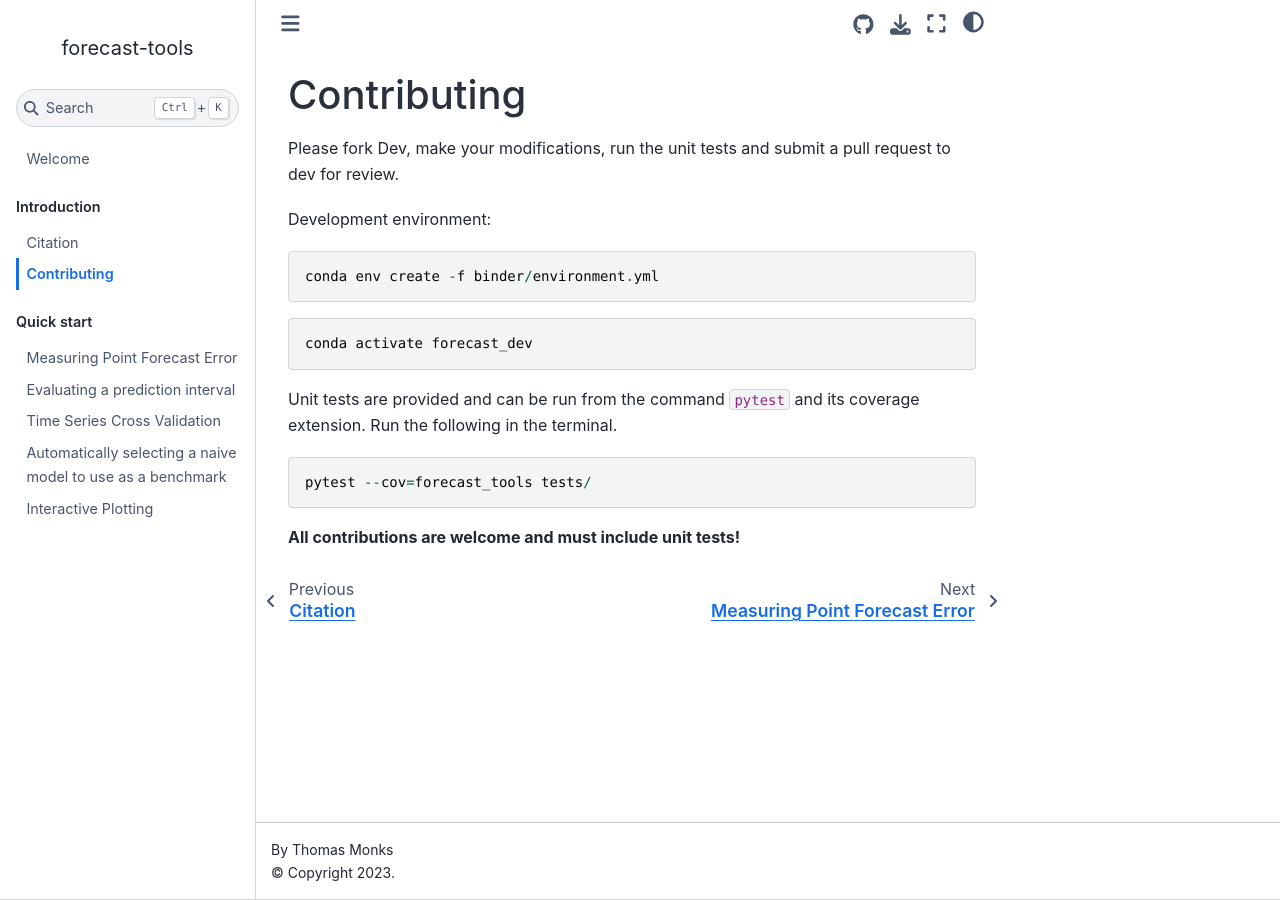
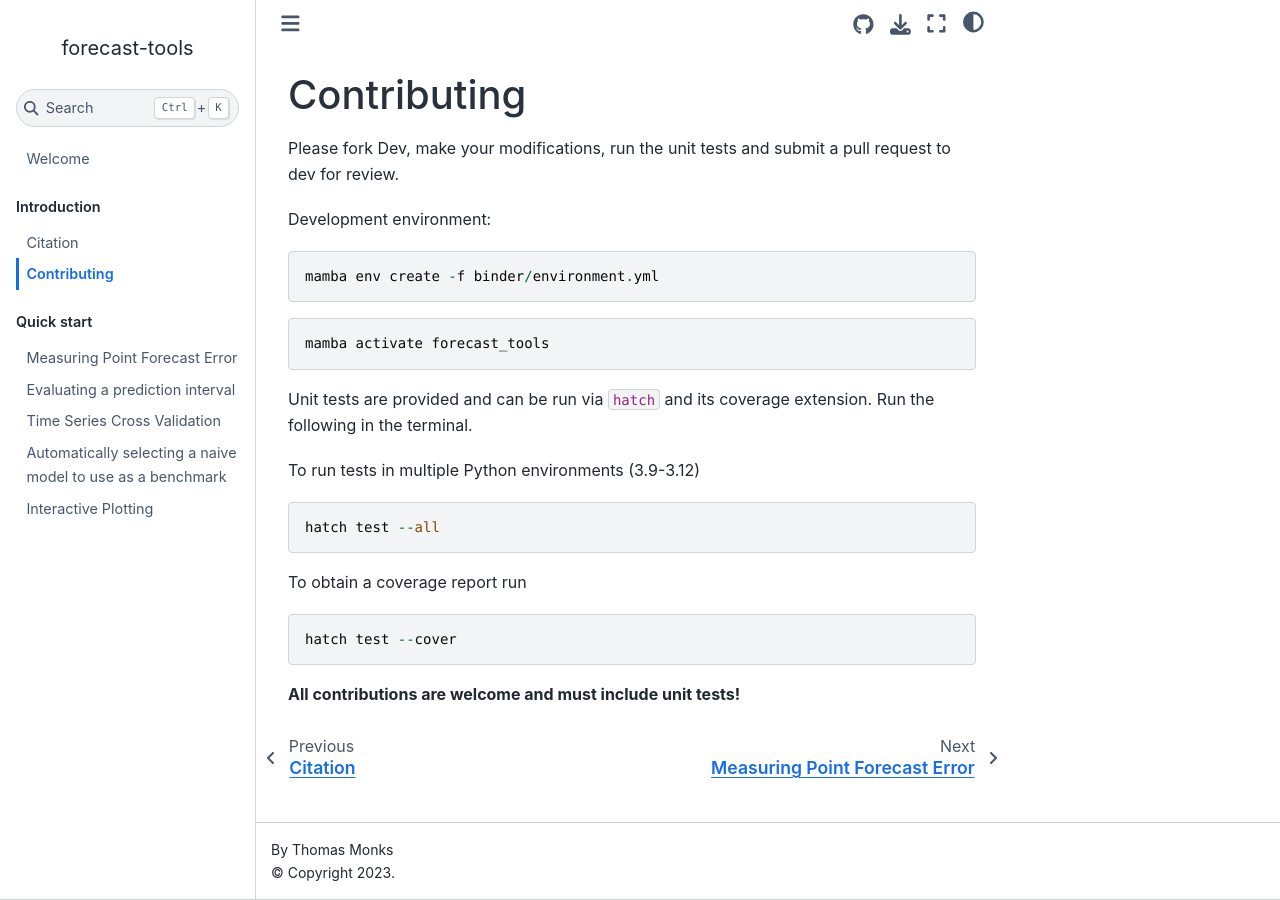
Before and after one commit to TomMonks/forecast-tools, a Jupyter Book: the page built from docs/content/00b_contribute.md, in a window 1280 px wide. Built offline with Jupyter Book 1.0.4 settings and Sphinx 7.4.7 and the Sphinx Book theme 1.1.4, drawn with Linux system fonts in a browser that asks for light colours; pages that are not in the unit, such as notebooks, are missing from menus.

Commit message:
docs(contribute): updated for hatch

````diff
--- a/docs/content/00b_contribute.md
+++ b/docs/content/00b_contribute.md
@@ -5,17 +5,25 @@ Please fork Dev, make your modifications, run the unit tests and submit a pull r
 Development environment:
 
 ```
-conda env create -f binder/environment.yml
+mamba env create -f binder/environment.yml
 ```
 
 ```
-conda activate forecast_dev
+mamba activate forecast_tools
 ```
 
-Unit tests are provided and can be run from the command `pytest` and its coverage extension.  Run the following in the terminal.
+Unit tests are provided and can be run via `hatch` and its coverage extension.  Run the following in the terminal.
+
+To run tests in multiple Python environments (3.9-3.12)
 
 ```
-pytest --cov=forecast_tools tests/
+hatch test --all
+```
+
+To obtain a coverage report run
+
+```
+hatch test --cover
 ```
 
 **All contributions are welcome and must include unit tests!**
````
